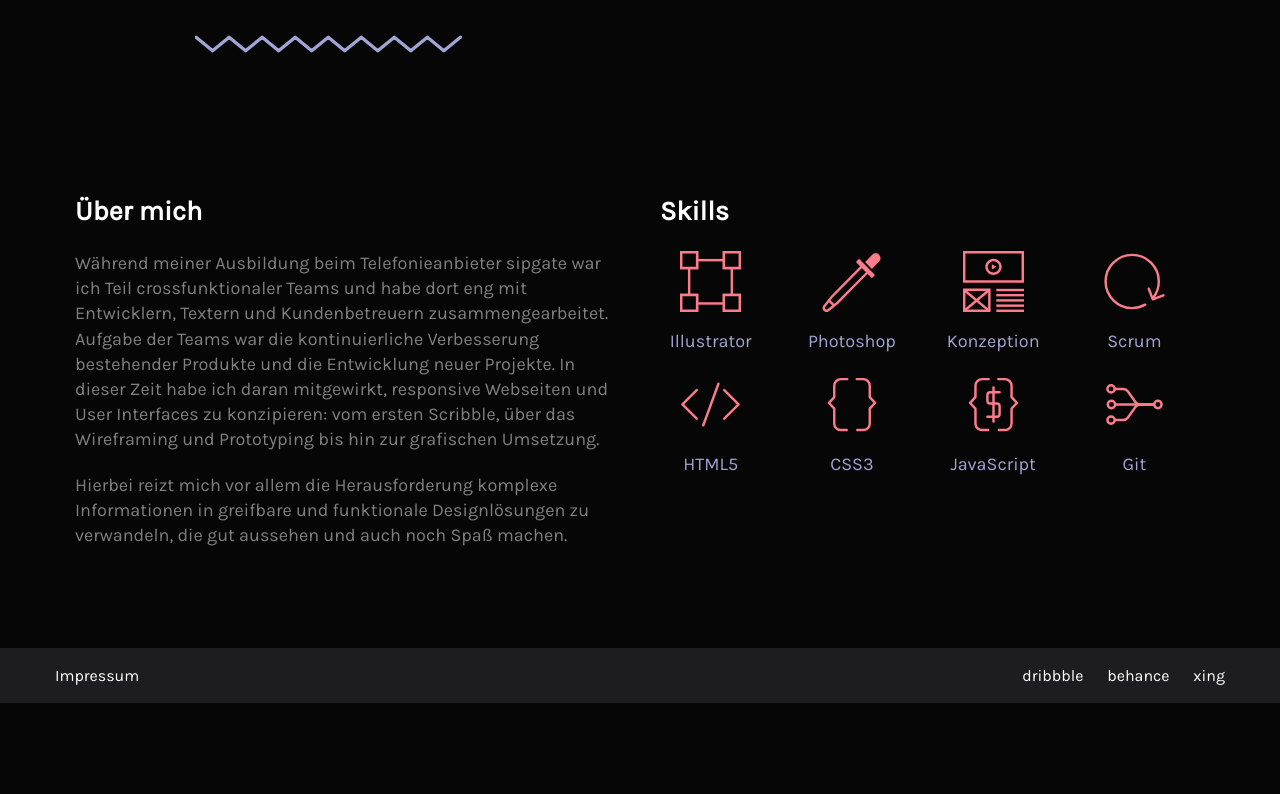
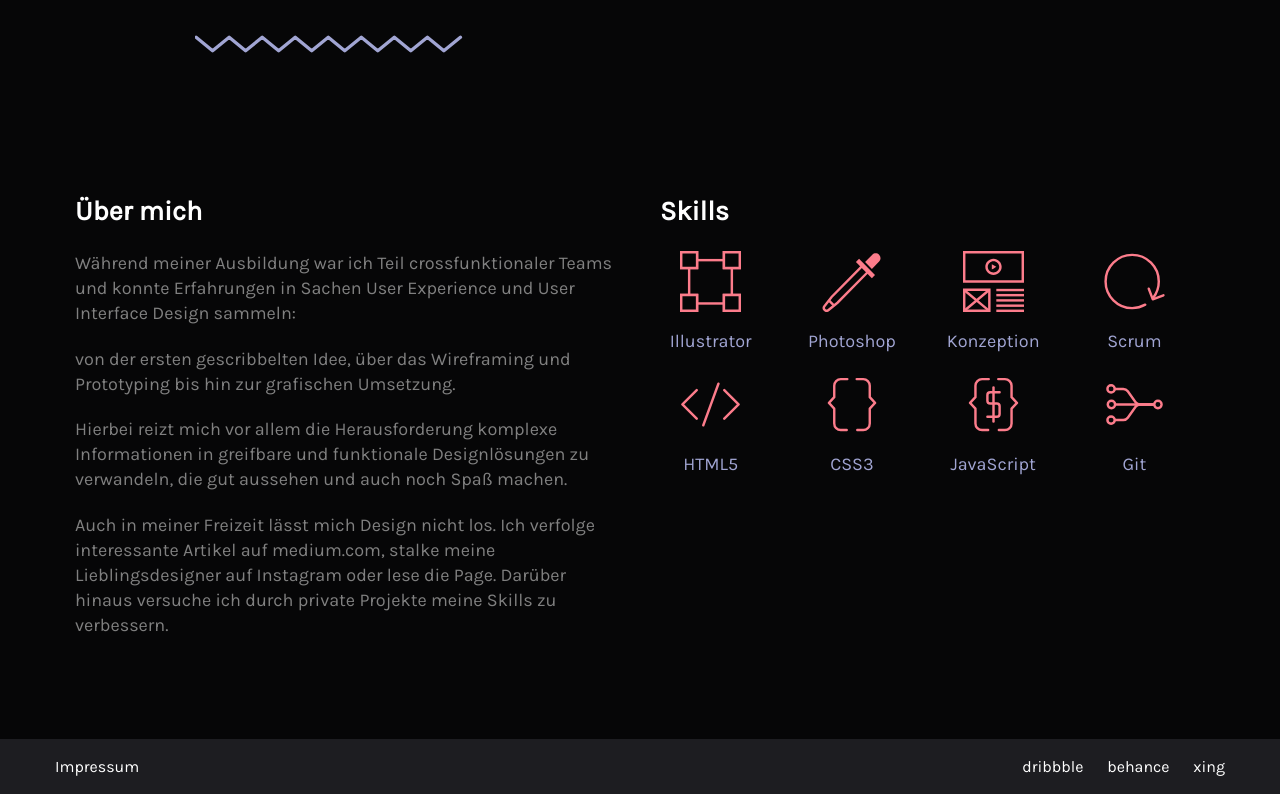
Before and after one commit to Matteska/Matthias-Kucharski, a website: page index.html in a window 1280 px wide. Shown: the part 612-1406 px from the top of the page. Before the commit the page ends 1315 px from the top, so only its background shows below. Drawn offline with Linux system fonts and the light colour scheme.

Commit message:
changed text on index.html

```diff
--- a/index.html
+++ b/index.html
@@ -177,8 +177,10 @@
     <div class="default-container about">
       <div class="box-style left about">
         <h2>Über mich</h2>
-        <p>Während meiner Ausbildung beim Telefonieanbieter sipgate war ich Teil crossfunktionaler Teams und habe dort eng mit Entwicklern, Textern und Kundenbetreuern zusammengearbeitet. Aufgabe der Teams war die kontinuierliche Verbesserung bestehender Produkte und die Entwicklung neuer Projekte. In dieser Zeit habe ich daran mitgewirkt, responsive Webseiten und User Interfaces zu konzipieren: vom ersten Scribble, über das Wireframing und Prototyping bis hin zur grafischen Umsetzung.</p>
+        <p>Während meiner Ausbildung war ich Teil crossfunktionaler Teams und konnte Erfahrungen in Sachen User Experience und User Interface Design sammeln:</p>
+        <p>von der ersten gescribbelten Idee, über das Wireframing und Prototyping bis hin zur grafischen Umsetzung.</p>
         <p>Hierbei reizt mich vor allem die Herausforderung  komplexe Informationen in greifbare und funktionale Designlösungen zu verwandeln, die gut aussehen und auch noch Spaß machen. </p>
+        <p>Auch in meiner Freizeit lässt mich Design nicht los. Ich verfolge interessante Artikel auf medium.com, stalke meine Lieblingsdesigner auf Instagram oder lese die Page. Darüber hinaus versuche ich durch private Projekte meine Skills zu verbessern.</p>
       </div>
 
       <div class="box-style right about">
```
Lines whose indentation alone changed are shown as unchanged.
